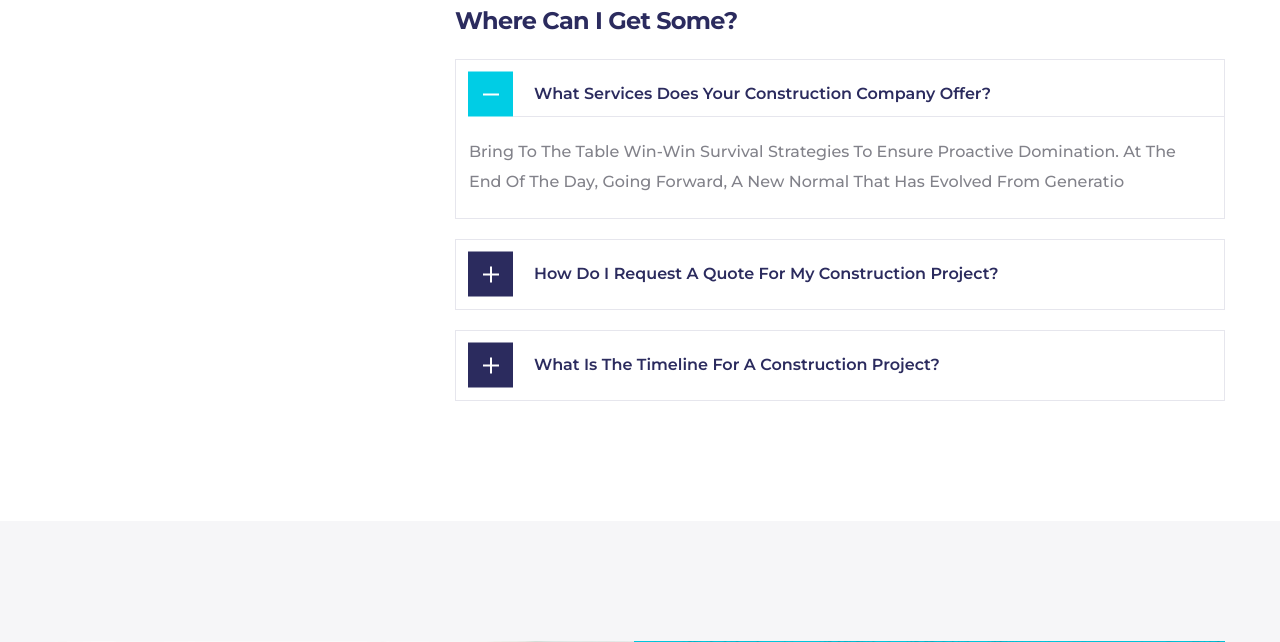
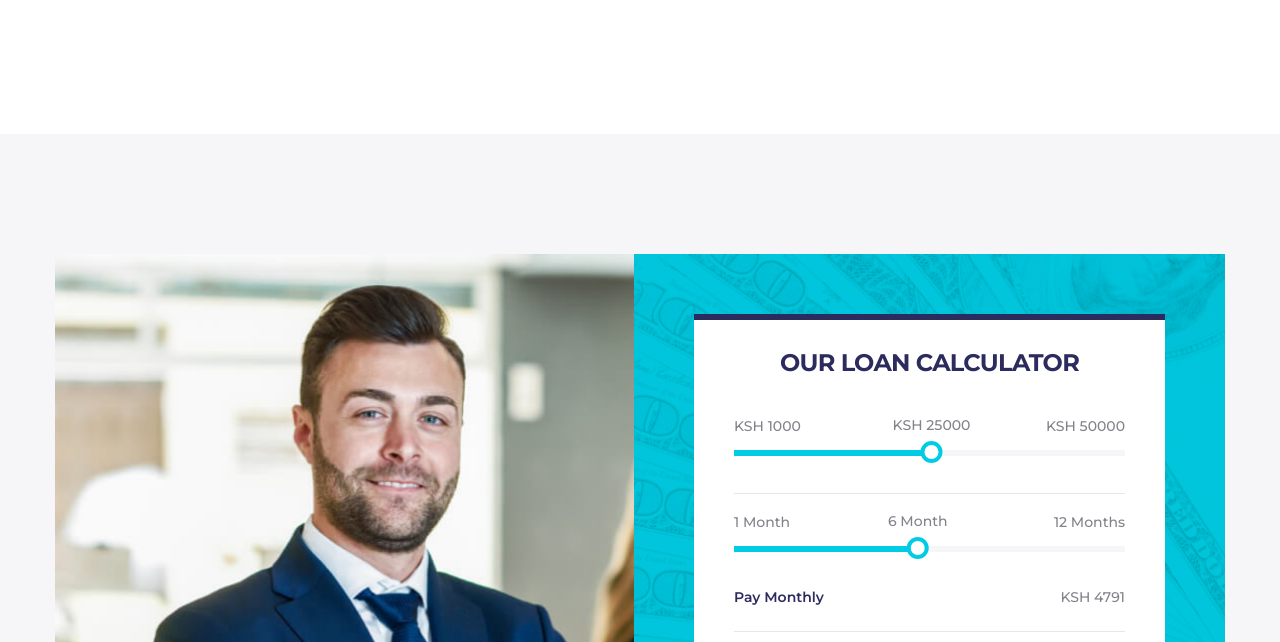
Before and after one commit to arjan001/easilon-html-main, a PHP site: page /personal-loan.php in a window 1280 px wide. Shown: the part 2139-2781 px from the top of the page. Run offline with PHP 8.4, Linux system fonts and the light colour scheme; some web fonts are replaced.

Commit message:
PERSONAL LOANS FIXED

```diff
--- a/about.php
+++ b/about.php
@@ -419,7 +419,7 @@
                                             <div class="testimonial-card-two__bottom">
                                                 <div class="testimonial-card-two__identity">
                                                     <h4 class="testimonial-card-two__name">Michael G. Ware</h4><!-- /.testimonial-card-two__name -->
-                                                    <p class="testimonial-card-two__designation">managing director</p><!-- /.testimonial-card-two__designation -->
+                                                    <p class="testimonial-card-two__designation">SMSL CLIENT</p><!-- /.testimonial-card-two__designation -->
                                                 </div><!-- /.testimonial-card-two__identity -->
                                                 <div class="easilon-ratings">
                                                     <span class="easilon-ratings__icon">
@@ -460,7 +460,7 @@
                                             <div class="testimonial-card-two__bottom">
                                                 <div class="testimonial-card-two__identity">
                                                     <h4 class="testimonial-card-two__name">Mike Hardson</h4><!-- /.testimonial-card-two__name -->
-                                                    <p class="testimonial-card-two__designation">managing director</p><!-- /.testimonial-card-two__designation -->
+                                                    <p class="testimonial-card-two__designation">SMSL CLIENT</p><!-- /.testimonial-card-two__designation -->
                                                 </div><!-- /.testimonial-card-two__identity -->
                                                 <div class="easilon-ratings">
                                                     <span class="easilon-ratings__icon">
@@ -501,7 +501,7 @@
                                             <div class="testimonial-card-two__bottom">
                                                 <div class="testimonial-card-two__identity">
                                                     <h4 class="testimonial-card-two__name">Judith White</h4><!-- /.testimonial-card-two__name -->
-                                                    <p class="testimonial-card-two__designation">managing director</p><!-- /.testimonial-card-two__designation -->
+                                                    <p class="testimonial-card-two__designation">SMSL CLIENT</p><!-- /.testimonial-card-two__designation -->
                                                 </div><!-- /.testimonial-card-two__identity -->
                                                 <div class="easilon-ratings">
                                                     <span class="easilon-ratings__icon">
--- a/personal-loan.php
+++ b/personal-loan.php
@@ -73,24 +73,19 @@
                                     <img src="assets/images/services/3.jpg" alt="personal loan">
                                 </div><!-- /.service-details__thumbnail -->
                                 <h3 class="service-details__title">personal loan</h3><!-- /.service-details__title -->
-                                <p class="service-details__text wow fadeInUp" data-wow-duration="1500ms" data-wow-delay="00ms">There are many
-                                    variations of passages of Lorem Ipsum available, but the majority have suffered alteration in some form, by
-                                    injected humour, or randomised words which don't look even slightly believable. If you are going to use a
-                                    passage of Lorem Ipsum, you need to be sure there isn't anything embarrassing hidden in the middle of text.
-                                    All the Lorem Ipsum generators on the Internet tend to repeat predefined chunks as necessary, making this
-                                    the first true generator on the Internet. It uses a dictionary of over 200 Latin words,</p>
+                                <p class="service-details__text wow fadeInUp" data-wow-duration="1500ms" data-wow-delay="00ms">At SMSL, we understand that life can be unpredictable, and sometimes you need a little extra financial support to navigate those challenges. Our personal loans are designed to provide you with the flexibility and convenience you need, whether it's for unexpected expenses, home improvements, or personal projects,</p>
+
+                                <ul>
+                                    <li>Quick and Easy Application: Our online application process is straightforward and user-friendly, allowing you to apply for a personal loan from the comfort of your home. Get approved in just a few hours!</li>
+                                    <li>Flexible Loan Amounts: We offer a range of loan amounts to suit your needs, whether you require a small sum for a minor expense or a larger amount for significant projects.</li>
+                                    <li>Competitive Interest Rates: SMSL is committed to transparency and fairness. We provide competitive interest rates with no hidden fees, ensuring you know exactly what to expect.</li>
+                                    <li>Customizable Repayment Plans: We believe in making your financial life easier. Choose from various repayment options tailored to fit your budget, so you can repay your loan comfortably.</li>
+                                    <li>Dedicated Customer Support: Our friendly team is here to assist you at every step. Whether you have questions about the application process or need help managing your loan, we are just a call away.</li>
+                                </ul>
+                                <p>Let SMSL help you take control of your finances and turn your plans into reality with a personal loan that meets your needs. Apply now and experience the difference!</p>
                                 <!-- /.service-details__text -->
                             </div><!-- /.service-details__inner -->
-                            <div class="service-details__inner-two">
-                                <h3 class="service-details__title service-details__inner-two__title">Where can I get some?</h3>
-                                <!-- /.service-details__title -->
-                                <p class="service-details__text wow fadeInUp" data-wow-duration="1500ms" data-wow-delay="00ms">mistaken idea of
-                                    denouncing pleasure and praising pain was born and I will give you a complete account of the system, and
-                                    expound the actual teachings of the great explorer of the truth, the master-builder of human happiness. No
-                                    one rejects, dislikes, or avoids pleasure itself, because it is pleasure, but because those who do not know
-                                    how to pursue pleasure rationally encounter consequences that are extremely painful.</p>
-                                <!-- /.service-details__text -->
-                            </div><!-- /.service-details__inner-two -->
+
                             <div class="service-details__info wow fadeInUp" data-wow-duration="1500ms" data-wow-delay="00ms">
                                 <ul class="list-unstyled service-details__list">
                                     <li>
@@ -112,52 +107,8 @@
                                 </ul><!-- /.list-unstyled team-details__list -->
                                 <img src="assets/images/services/service-d-list-1.jpg" alt="service-d-list" class="service-details__info__image">
                             </div><!-- /.service-details__info -->
-                            <p class="service-details__text-two wow fadeInUp" data-wow-duration="1500ms" data-wow-delay="00ms">Continually myocardinate holistic mindshare with client-based web services. Assertively e-enable catalysts for change before tested markets. Phosfluorescently maintain wireless scenarios after intermandated applications. Conveniently predominate revolutionary quality vectors through future-proof manufactured products. Enthusiastically transform</p><!-- /.service-details__text-two -->
-                            <div class="service-details__faq">
-                                <h3 class="service-details__faq__title service-details__title">Where can I get some?</h3>
-                                <!-- /.service-details__title -->
-                                <div class="faq-accordion easilon-accordion" data-grp-name="easilon-accordion">
-                                    <div class="accordion active wow fadeInUp" data-wow-duration="1500ms" data-wow-delay="00ms">
-                                        <div class="accordion-title">
-                                            <h4>
-                                                What services does your construction company offer?
-                                                <span class="accordion-title__icon"></span><!-- /.accordion-title__icon -->
-                                            </h4>
-                                        </div><!-- /.accordion-title -->
-                                        <div class="accordion-content">
-                                            <div class="inner">
-                                                <p>Bring to the table win-win survival strategies to ensure proactive domination. At the end of the day, going forward, a new normal that has evolved from generatio</p>
-                                            </div><!-- /.inner -->
-                                        </div><!-- /.accordion-content -->
-                                    </div><!-- /.accordion-item -->
-                                    <div class="accordion wow fadeInUp" data-wow-duration="1500ms" data-wow-delay="50ms">
-                                        <div class="accordion-title">
-                                            <h4>
-                                                How do I request a quote for my construction project?
-                                                <span class="accordion-title__icon"></span><!-- /.accordion-title__icon -->
-                                            </h4>
-                                        </div><!-- /.accordion-title -->
-                                        <div class="accordion-content">
-                                            <div class="inner">
-                                                <p>Prior to joining company, she spent 20+ years at Inmosys, where he held a wide range of global leadership roles, from services to products, and across operations and sales. Most recently, he was SVP & Global Head of the Manufacturing busines.</p>
-                                            </div><!-- /.inner -->
-                                        </div><!-- /.accordion-content -->
-                                    </div><!-- /.accordion-item -->
-                                    <div class="accordion wow fadeInUp" data-wow-duration="1500ms" data-wow-delay="100ms">
-                                        <div class="accordion-title">
-                                            <h4>
-                                                What is the timeline for a construction project?
-                                                <span class="accordion-title__icon"></span><!-- /.accordion-title__icon -->
-                                            </h4>
-                                        </div><!-- /.accordion-title -->
-                                        <div class="accordion-content">
-                                            <div class="inner">
-                                                <p>You can find him dining late at night with the chefs of the hotels where he stays during his travels across operations and sales. Most recently, he was SVP & Global.</p>
-                                            </div><!-- /.inner -->
-                                        </div><!-- /.accordion-content -->
-                                    </div><!-- /.accordion-item -->
-                                </div><!-- /.faq-accordion -->
-                            </div><!-- /.service-details__faq -->
+
+
                         </div><!-- /.service-details__content -->
                     </div><!-- /.col-md-12 col-lg-8 -->
                 </div><!-- /.row -->
@@ -171,11 +122,11 @@
                         <div class="loan-two__form__bg" style="background-image: url(assets/images/shapes/loan-calculator-form-bg-1-1.png);"></div>
                         <!-- /.loan-two__form__bg -->
                         <form action="#" id="loan-calculator-01" data-form-direction="ltr" data-interest-rate="15" class="loan-calculator-form wow fadeInUp" data-wow-duration="1500ms">
-                            <h3 class="loan-calculator-form__title">How Much Do You Need?</h3>
+                            <h3 class="loan-calculator-form__title">OUR LOAN CALCULATOR</h3>
                             <div class="loan-calculator-form__content">
                                 <div class="input-box__top">
-                                    <span>$1000</span>
-                                    <span>$50000</span>
+                                    <span>KSH 1000</span>
+                                    <span>KSH 50000</span>
                                 </div><!-- /.input-box__top -->
                                 <div class="input-box">
                                     <div class="range-slider-count" id="loan-calculator-01-count"></div>
@@ -193,7 +144,7 @@
                                 </div><!-- /.input-box -->
                                 <p>
                                     <span>Pay Monthly</span>
-                                    <b>$<i class="loan-monthly-pay"></i></b>
+                                    <b>KSH <i class="loan-monthly-pay"></i></b>
                                 </p>
                                 <p>
                                     <span>Term of Use</span>
@@ -201,12 +152,13 @@
                                 </p>
                                 <p>
                                     <span>Total Pay Back amount</span>
-                                    <b>$<i class="loan-total"></i></b>
+                                    <b>KSH <i class="loan-total"></i></b>
                                 </p>
-                                <button type="submit" class="easilon-btn loan-calculator-form__btn">
-                                    <span>Apply for loan</span>
-                                    <span class="easilon-btn__icon"><i class="icon-right-arrow"></i></span>
-                                </button><!-- /.easilon -btn -->
+                                <button type="button" class="easilon-btn loan-calculator-form__btn" onclick="window.location.href='apply-loan.php'">
+    <span>Apply for loan</span>
+    <span class="easilon-btn__icon"><i class="icon-right-arrow"></i></span>
+</button>
+<!-- /.easilon -btn -->
                             </div><!-- /.loan-calculator-form__content -->
                         </form><!-- /.loan-calculator-form -->
                     </div><!-- /.loan-two__form -->
```
